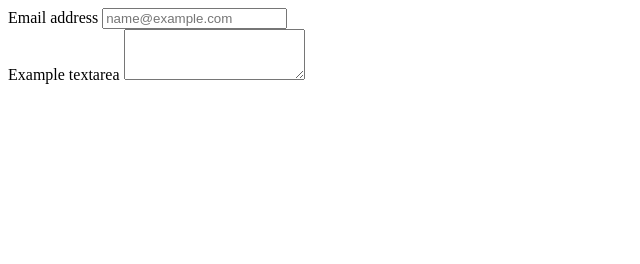
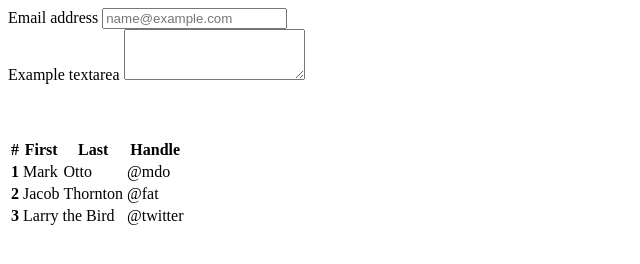
Before and after one commit to aknew9737/git-example, a plain HTML site: page index.html in a window 1280 px wide. Shown: the whole page, without its empty margins (0-640 px from the left). Drawn offline with Linux system fonts and the light colour scheme.

Commit message:
add commit

```diff
--- a/index.html
+++ b/index.html
@@ -15,5 +15,37 @@
         <label for="exampleFormControlTextarea1" class="form-label">Example textarea</label>
         <textarea class="form-control" id="exampleFormControlTextarea1" rows="3"></textarea>
       </div>
+      <br/>
+      <br/>
+      <br/>
+      <table class="table">
+        <thead>
+          <tr>
+            <th scope="col">#</th>
+            <th scope="col">First</th>
+            <th scope="col">Last</th>
+            <th scope="col">Handle</th>
+          </tr>
+        </thead>
+        <tbody>
+          <tr>
+            <th scope="row">1</th>
+            <td>Mark</td>
+            <td>Otto</td>
+            <td>@mdo</td>
+          </tr>
+          <tr>
+            <th scope="row">2</th>
+            <td>Jacob</td>
+            <td>Thornton</td>
+            <td>@fat</td>
+          </tr>
+          <tr>
+            <th scope="row">3</th>
+            <td colspan="2">Larry the Bird</td>
+            <td>@twitter</td>
+          </tr>
+        </tbody>
+      </table>
 </body>
 </html>
```
